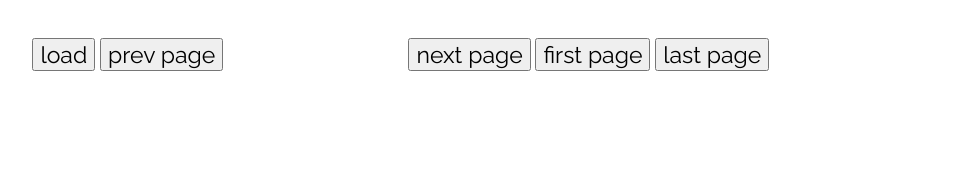
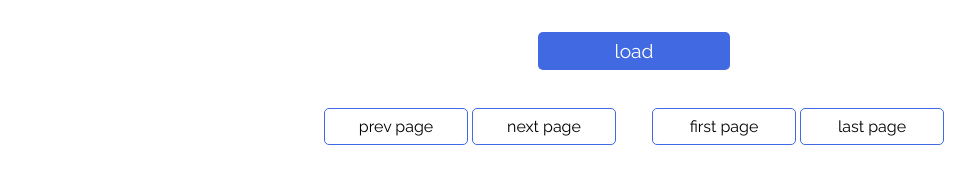
Before and after one commit to purpLEEEE/ProjetPhotobox, a plain HTML site: page index.html in a window 1280 px wide. Shown: the whole page, without its empty margins (6-981 px from the left). Drawn offline with Linux system fonts and the light colour scheme.

Commit message:
Changement du css

```diff
--- a/css/photobox.css
+++ b/css/photobox.css
@@ -78,16 +78,48 @@ h1, strong {
 div, nav, section, p, h1, h2 {
   box-sizing: border-box; }
 
+#load_gallery {
+  display: block;
+  margin: auto;
+  cursor: pointer;
+  font-size: 1.2rem;
+  padding: 0.5rem;
+  width: 12rem;
+  margin-top: 2rem;
+  border-radius: 5px;
+  background-color: royalblue;
+  color: white;
+  border: none;
+}
+
+#next {
+  margin-right: 2rem;
+}
+
 nav {
+  display: flex;
+  justify-content: center;
   padding: 2em;
   font-size: 1.2em;
-}
-nav * {
-  font-size: 1.2em;
+  gap: 0.25rem;
 }
 
-nav #next {
-  margin-left: 15%;
+nav * {
+  font-size: 1rem;
+}
+
+nav > button {
+  width: 9rem;
+  padding: 0.5rem;
+  border-radius: 5px;
+  border: 1px solid royalblue;
+  background-color: white;
+  transition: all 0.3s;
+}
+
+nav > button:hover {
+  background-color: royalblue;
+  color: white;
 }
 
 /**
@@ -158,9 +190,20 @@ nav #next {
     margin-bottom: 1rem;
     display: flex;
     justify-content: center;
+    align-items: center;
     height: 8%;
     width: 100%;
     color: white;
+}
+
+#lightbox-head > button {
+  margin: 0 2rem;
+  width: 8rem;
+  border-radius: 5px;
+  border: none;
+  color: white;
+  background-color: royalblue;
+  padding: 0.6rem;
 }
 
 #lightbox_title {
--- a/index.html
+++ b/index.html
@@ -7,8 +7,8 @@
 </head>
 <body>
 
+  <button id="load_gallery">load</button>
 <nav>
-    <button id="load_gallery">load</button>
     <button id="previous">prev page</button>
     <button id="next">next page</button>
     <button id="first">first page</button>
--- a/js/lightbox_ui.js
+++ b/js/lightbox_ui.js
@@ -7,10 +7,10 @@ import lightbox from "./lightbox.js";
 let display_lightbox = (data) => {
   let html = `
   <div id="lightbox">
-      <button id="fleche_gauche" type="button">Prev</button>
-      <button id="fleche_droite" type="button">Next</button>
       <div id="lightbox-head">
+          <button id="fleche_gauche" type="button">Prev</button>
           <h1 id="lightbox_title">${data.photo.titre}</h1>
+          <button id="fleche_droite" type="button">Next</button>
           <div id="lightbox_close">
             <p>X</p>
           </div>
```
